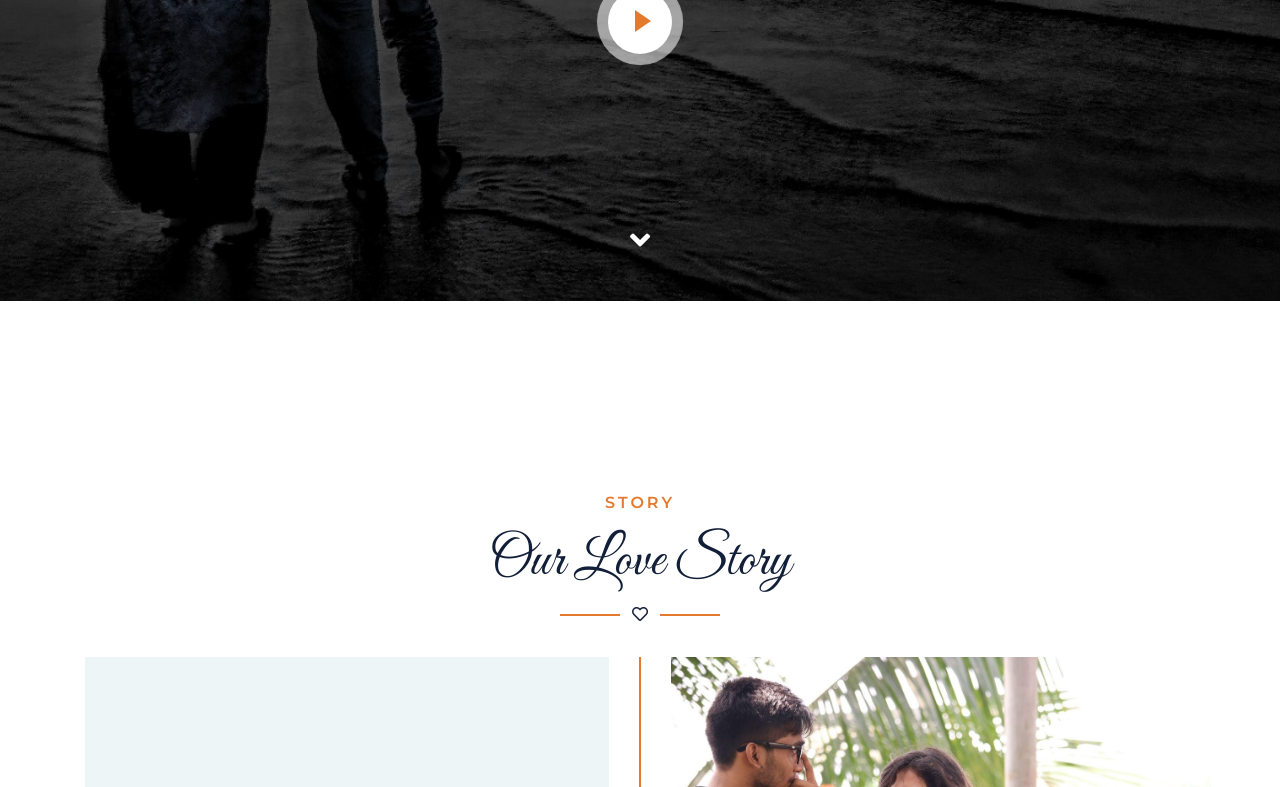
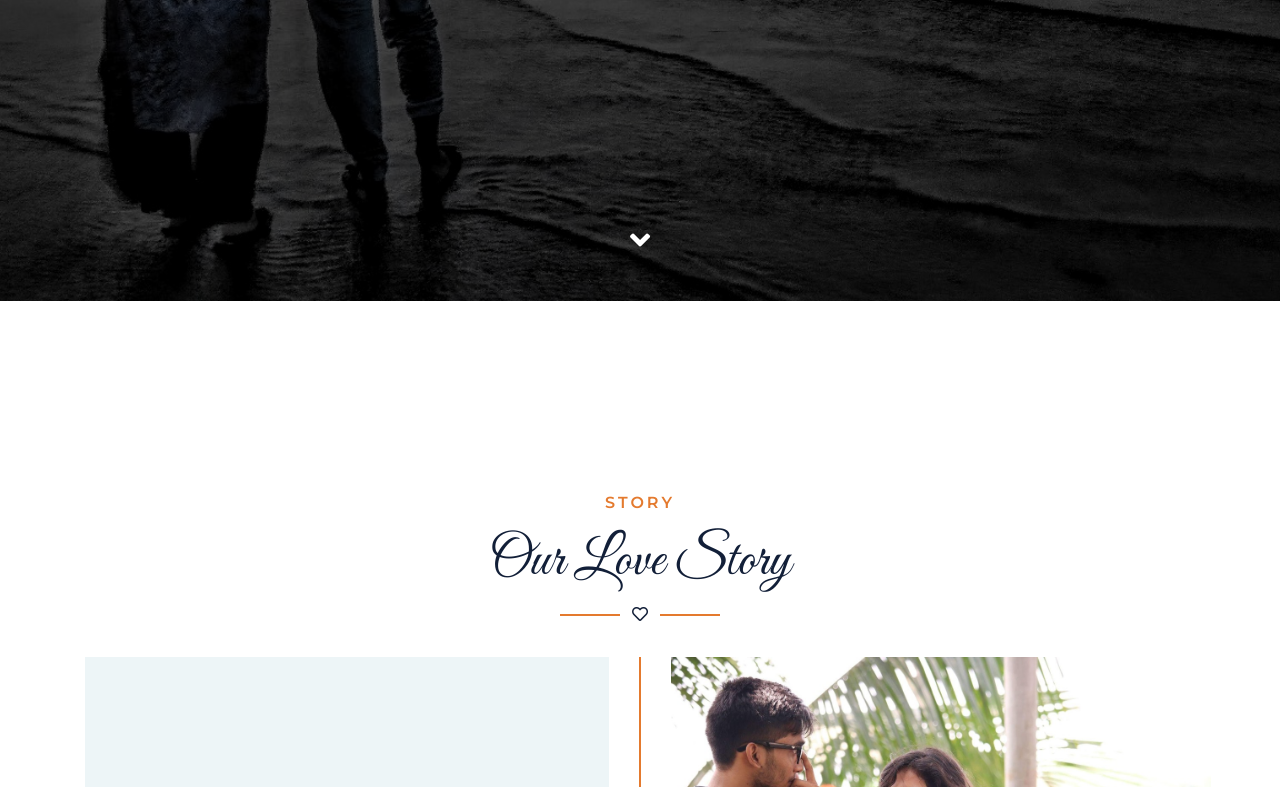
Before and after one commit to s-e7en/HumayraMaruf, a plain HTML site: page index.html in a window 1280 px wide. Shown: the part 499-1286 px from the top of the page. Drawn offline with nearby package versions, Linux system fonts and the light colour scheme.

Commit message:
Update index.html

```diff
--- a/index.html
+++ b/index.html
@@ -68,10 +68,6 @@
                             <div class="d-inline-block border-top border-bottom border-light py-3 px-4">
                                 <h3 class="text-uppercase font-weight-normal text-white m-0" style="letter-spacing: 2px;">Happy 6th Anniversary</h3>
                             </div>
-                            <button type="button" class="btn-play mx-auto" data-toggle="modal"
-                                data-src="https://www.youtube.com/embed/DWRcNpR6Kdc" data-target="#videoModal">
-                                <span></span>
-                            </button>
                         </div>
                     </div>
                 </div>
```
